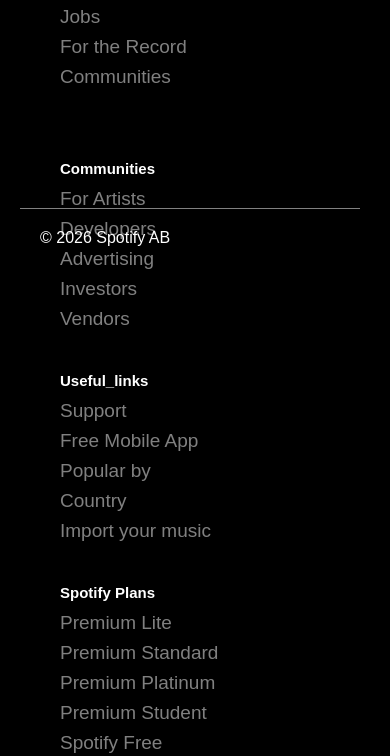
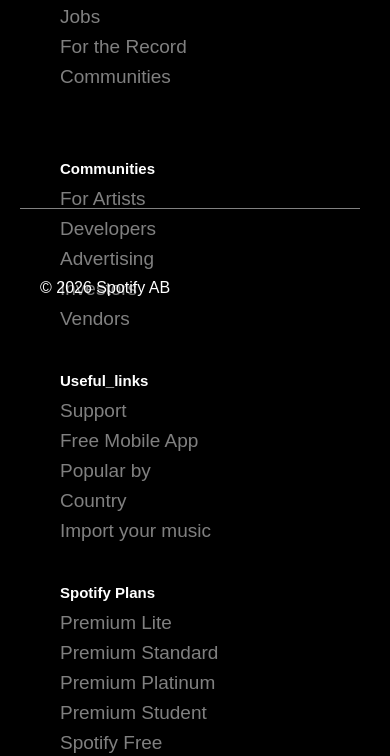
Before and after one commit to lalitadeora/Music, a plain HTML site: page index.html in a window 390 px wide. Shown: the part 7141-7897 px from the top of the page. Drawn offline with Linux system fonts and the light colour scheme.

Commit message:
Update style.css

```diff
--- a/style.css
+++ b/style.css
@@ -399,7 +399,7 @@
 
 .songs_hero{
  height: 100vh;
- background-image: url("https://encrypted-tbn0.gstatic.com/images?q=tbn:ANd9GcQCQP-WJ8GhNGGFhkeyPpW8q8swc6kEiAGu1w&s"); //./img/herosong.jpg
+ background-image: url("https://i.pinimg.com/236x/f6/84/5b/f6845b386f4fa9d2d55aaa926e5ea51d.jpg"); //./img/herosong.jpg
   background-repeat: no-repeat;
  background-size: cover;
 background-position: center;
@@ -552,6 +552,13 @@
     font-size: 40px;
     padding-left: 150px;
   }
+           .copy {
+        color: white;
+        position: relative;
+        top: 70px;
+        margin: 20px;
+        height: 100px;
+      }
 }
 
 
```
